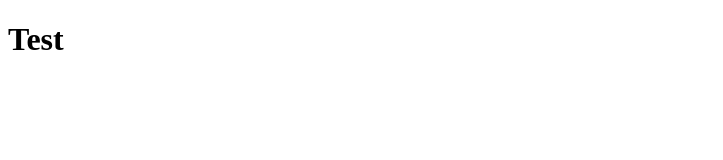
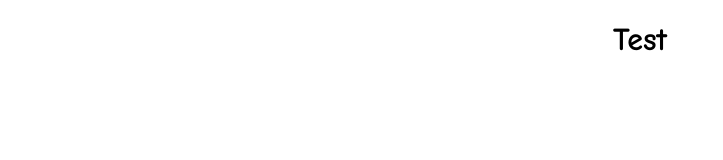
Before and after one commit to klauscritchley/Div2Builds, a plain HTML site: page index.html in a window 1280 px wide. Shown: the whole page, without its empty margins (0-723 px from the left). Drawn offline with Linux system fonts and the light colour scheme.

Commit message:
Update index.html

```diff
--- a/index.html
+++ b/index.html
@@ -5,6 +5,6 @@
     <title></title>
   </head>
   <body style="background color: #f89452">
-    <h1> Test </h1>
+    <h1 style="font-family: 'Comic Sans MS'; text-align: center; height: 85px"> Test </h1>
   </body>
 </html>
```
